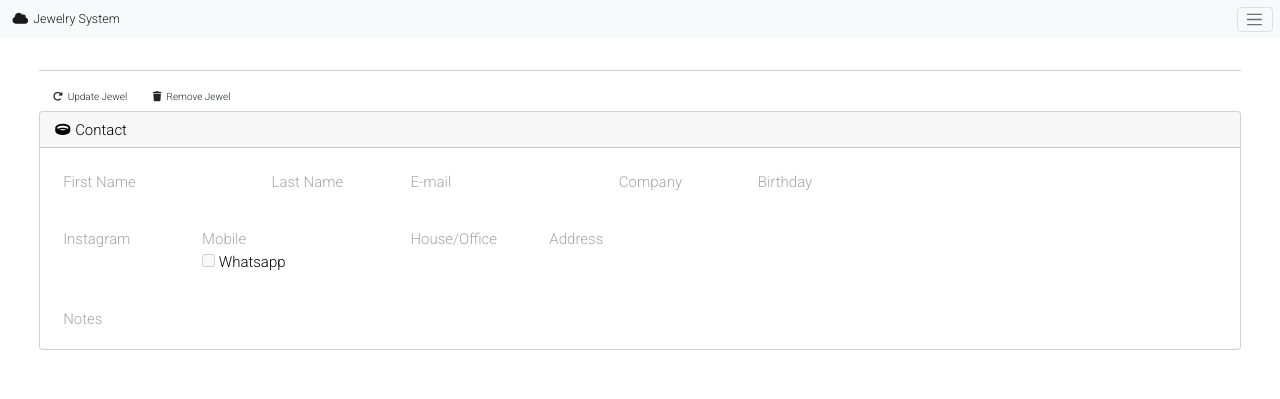
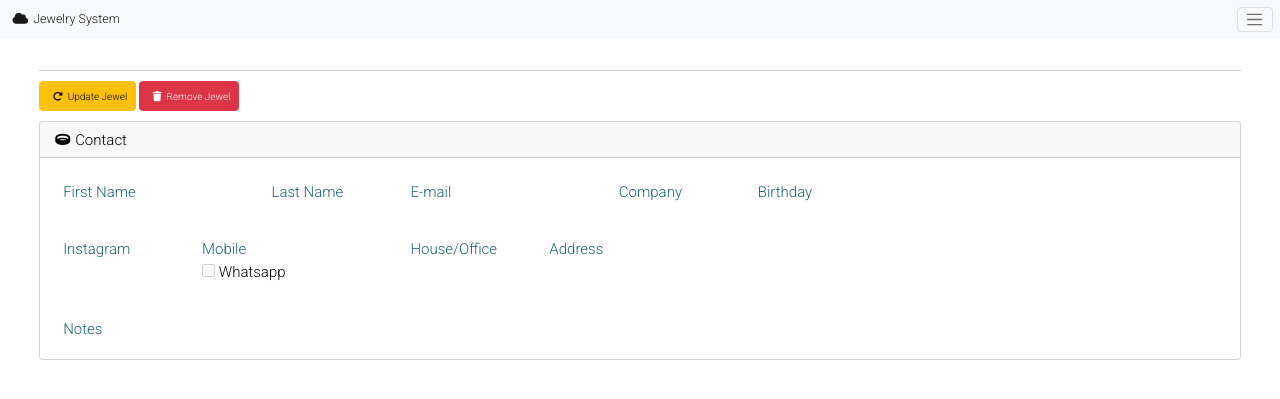
Before and after one commit to alexcmartins/app_joias, a Django app: page /contacts/1 in a window 1280 px wide. Shown: the top 399 px of the page. Run offline with Django 4.2, Linux system fonts and the light colour scheme; data that the repository does not hold is empty.

Commit message:
layout color adjustments

```diff
--- a/jewelry/static/jewelry/css/styles.css
+++ b/jewelry/static/jewelry/css/styles.css
@@ -14,6 +14,12 @@
     --primary-color-purple-2: #6B2299;
     --primary-color-purple-3: #593975;
     --primary-color-purple-4: #DEC3F7;
+    --color-scroll-blue: #13293D;
+    --color-scroll-blue-table: #13293d2d;
+    --color-scroll-blue-1: #006494;
+    --color-scroll-blue-2: #247BA0;
+    --color-scroll-blue-3: #9dd4f4;
+    --color-scroll-blue-4: #E8F1F2;
 }
 
 * {
@@ -24,18 +30,23 @@
     box-sizing: boder-box;
 }
 
+/* Change color table-striped */
+.table-striped>tbody>tr:nth-of-type(odd)>* {
+    --bs-table-accent-bg: var(--color-scroll-blue-table);
+}
+
 /* color of the scroll thumb */
 *::-webkit-scrollbar {
     width: 10px;
 }
 
 ::-webkit-scrollbar-thumb {
-    background-color: var(--primary-color-purple-3);    /* color of the scroll thumb */
+    background-color: var(--color-scroll-blue);    /* color of the scroll thumb */
     border-radius: 20px;
 }
 
 ::-webkit-scrollbar-track {
-    background-color: rgb(206, 206, 206);    /* color of the scroll thumb */
+    background-color: var(--color-scroll-blue-4);    /* color of the scroll thumb */
     border-radius: 20px;
 }
 
@@ -123,15 +133,15 @@ i {
 }
 
 .fa-magnifying-glass {
-    font-size: 2.0rem;
+    /*font-size: 2.0rem;*/
     outline: none;
+    color: var(--color-scroll-blue-1);
 }
 
 /* Central container settings base.html */
 .container {
     font-size: 2.2rem;
     margin-top: 1.5rem;
-    --bs-nav-link-hover-color: var(--primary-color-text-hover);
     margin: 0 auto;
 }
 
@@ -190,7 +200,7 @@ i {
 }
 
 .form-label {
-    color:rgb(167, 166, 166);
+    color: var(--primary-color-green);
     margin-bottom: 0;
     margin-top: 15px;
     margin-left: 10px;
@@ -249,13 +259,13 @@ i {
     max-height: 70rem;
 }
 
+hr {
+    background-color: var(--color-scroll-blue);
+    color: var(--color-scroll-blue);
+}
+
 .row.row-cols-4 {
     height: 60rem;
-}
-
-hr {
-    background-color: var(--primary-color-purple-2);
-    color: var(--primary-color-purple-2);
 }
 
 .row.row-cols-4 > .col {
@@ -494,20 +512,21 @@ aside {
 }
 
 .btn-details {
-    width: 50%;
-    background-color: var(--primary-color-green);
+    width: 40%;
+    background-color: var(--color-scroll-blue);
     color: var(--primary-color-background);
-    border-radius: 5%;
+    border-radius: 3%;
 }
 
 .btn-details:hover {
-    background-color: var(--primary-color-green-2);
+    background-color: var(--primary-color-green);
     color: var(--primary-color-background);
 }
 
 /* Contact view */
 .mb-5-contact {
     max-height: 70rem;
+    margin: 1rem 0;
 }
 
 .figure-img > img {
--- a/jewelry/templates/jewelry/pages/contact.html
+++ b/jewelry/templates/jewelry/pages/contact.html
@@ -5,8 +5,8 @@
 <div class="container-main">
     <hr>
         <div class="container-buttons">
-            <a href=" {% url 'jewelry:update-contact' contact.id %} " class="btn btn-functions" arialabel="update-contact"><i class="fa-solid fa-rotate-right"></i>Update Jewel</a>
-            <a href=" {% url 'jewelry:delete-contact' contact.id %} " class="btn btn-functions" arialabel="delete-contact"><i class="fa-solid fa-trash"></i>Remove Jewel</a>
+            <a href=" {% url 'jewelry:update-contact' contact.id %} " class="btn btn-warning" arialabel="update-contact"><i class="fa-solid fa-rotate-right"></i>Update Jewel</a>
+            <a href=" {% url 'jewelry:delete-contact' contact.id %} " class="btn btn-danger" arialabel="delete-contact"><i class="fa-solid fa-trash"></i>Remove Jewel</a>
         </div>
     {% include 'jewelry/partials/details_contact.html' %}
 </div>
```
Also changed, not shown: other parts of jewelry/static/jewelry/css/styles.css (+18 -11 lines), jewelry/templates/jewelry/partials/card_jewel.html (+15 -3 lines).
